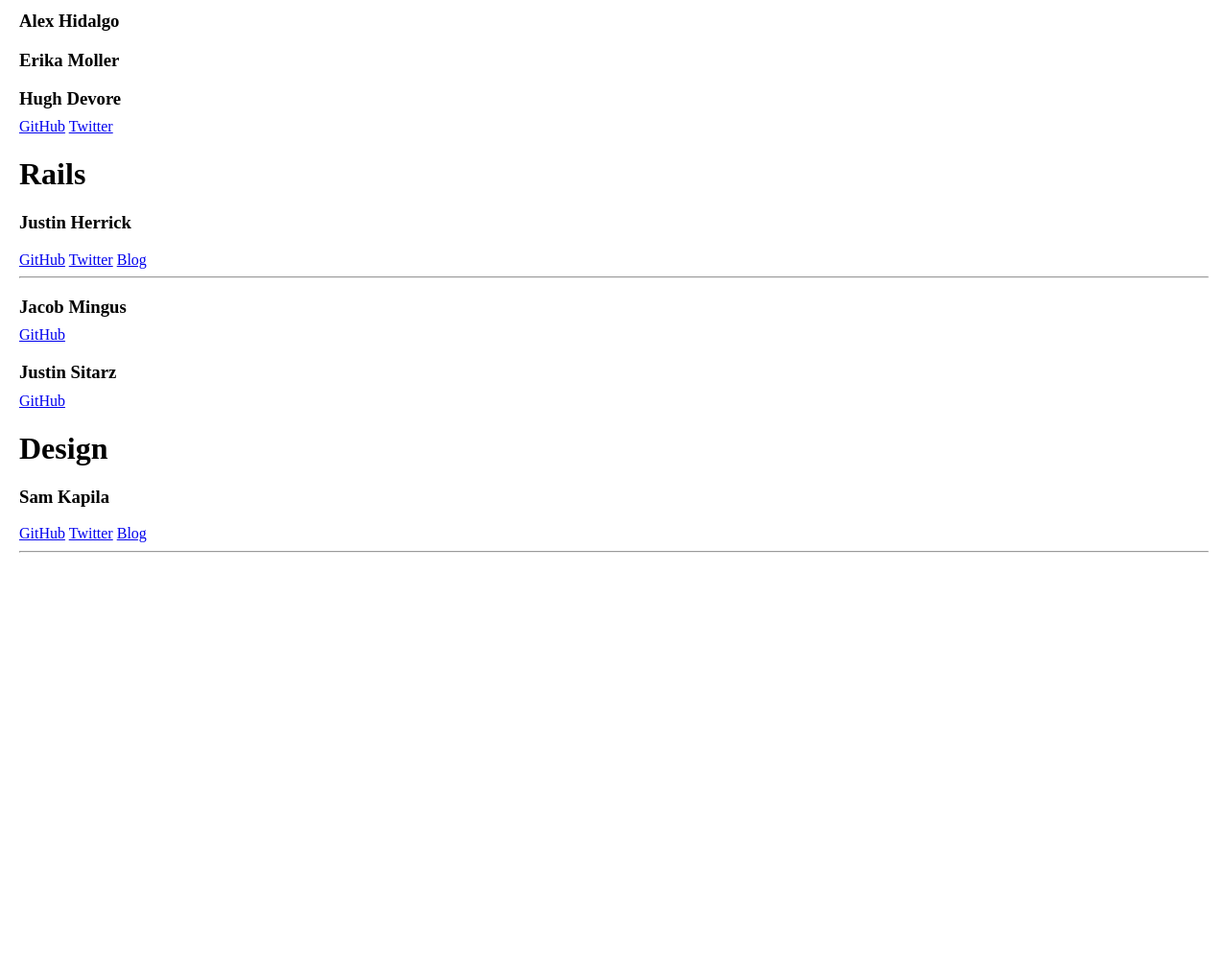
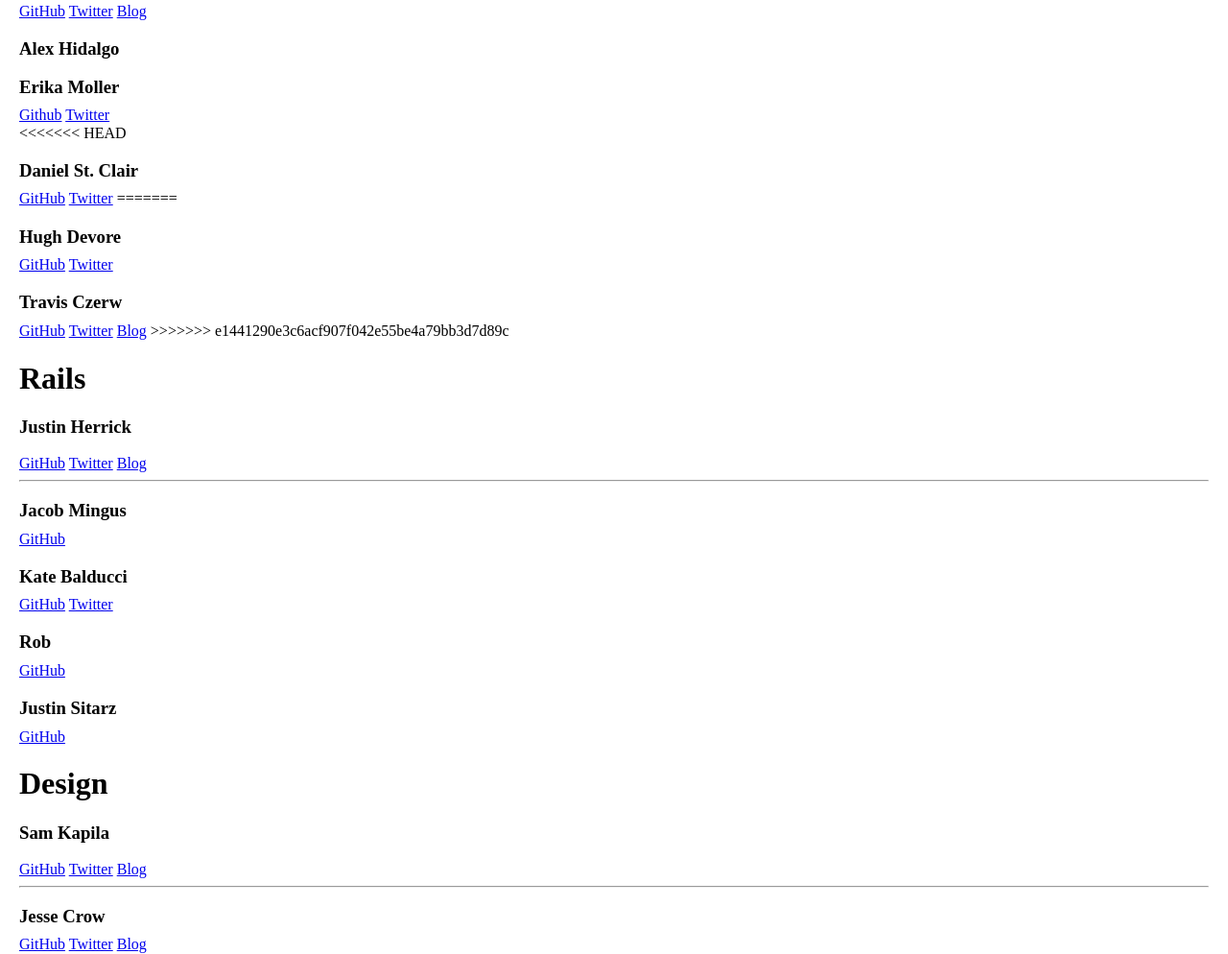
Before and after one commit to TIY-Austin-Front-End-Engineering/Austin-Students, a website: page index.html in a window 1280 px wide. Shown: the part 713-1707 px from the top of the page at 96% size. Before the commit the page ends 1297 px from the top, so only its background shows below. Drawn offline with nearby package versions, Linux system fonts and the light colour scheme.

Commit message:
merge changes

```diff
--- a/index.html
+++ b/index.html
@@ -44,17 +44,34 @@
 			</div>
 			<div class="student">
 				<h3>Ryan Luedecke</h3>
+				<a href="http://github.com/ryanluedecke">GitHub</a>
+				<a href="http://twitter.com/ryanluedecke">Twitter</a>
+				<a href="http://www.ryanluedecke.com">Blog</a>
 			</div>
 			<div class="student">
 				<h3>Alex Hidalgo</h3>
 			</div>
 			<div class="student">
 				<h3>Erika Moller</h3>
+				<a href="http://github.com/erikadmoller">Github</a>
+				<a href="http://twitter.com/erikadmoller">Twitter</a>
 			</div>
 			<div class="student">
+<<<<<<< HEAD
+				<h3>Daniel St. Clair</h3>
+				<a href="https://github.com/danielstclair">GitHub</a>
+				<a href="https://twitter.com/StClairSound">Twitter</a>
+=======
 				<h3>Hugh Devore</h3>
 				<a href="http://github.com/hughdevore">GitHub</a>
 				<a href="http://twitter.com/hughdevore">Twitter</a>
+			</div>
+			<div class="student">
+				<h3> Travis Czerw</h3>
+				<a href="https://github.com/Trav84">GitHub</a>
+				<a href="https://twitter.com/TRexCzerw">Twitter</a>
+				<a href="https://www.tumblr.com/blog/donutcoder">Blog</a>
+>>>>>>> e1441290e3c6acf907f042e55be4a79bb3d7d89c
 			</div>
 		</section>
 		<section class="students rails">
@@ -69,6 +86,14 @@
 			<div class="student">
 				<h3>Jacob Mingus</h3>
 				<a href="https://github.com/Jmingus">GitHub</a>
+				<h3>Kate Balducci</h3>
+				<a href="https://github.com/Kbalducci">GitHub</a>
+				<a href="https://twitter.com/KateBalducci">Twitter</a>
+			</div>
+			<div class="student">
+				<h3>Rob </h3>
+				<a href="https://github.com/rbdevelop">GitHub</a
+			</div>
 			</div>
 			<div class="student">
 				<h3>Justin Sitarz</h3>
@@ -84,6 +109,12 @@
 				<a href="http://twitter.com/alarner">Blog</a>
         		<hr/>
 			</div>
+			<div class="student">
+				<h3>Jesse Crow</h3>
+				<a href="http://github.com/crowjm">GitHub</a>
+				<a href="http://twitter.com/crowjm">Twitter</a>
+				<a href="http://crowjm.github.io">Blog</a>
+			</div>
 		</section>
 	</body>
 </html>
```
Also changed, not shown: 1 other file.
